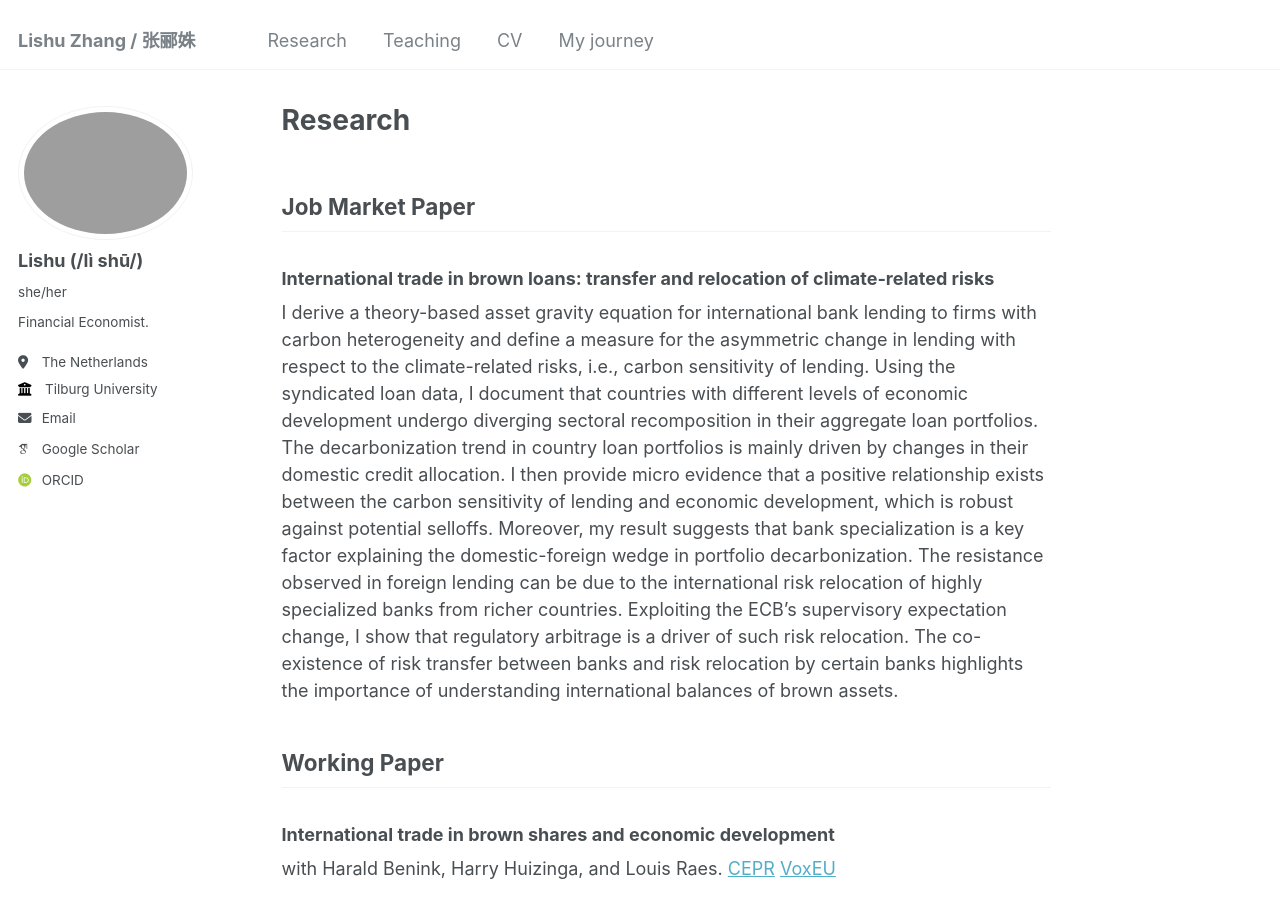
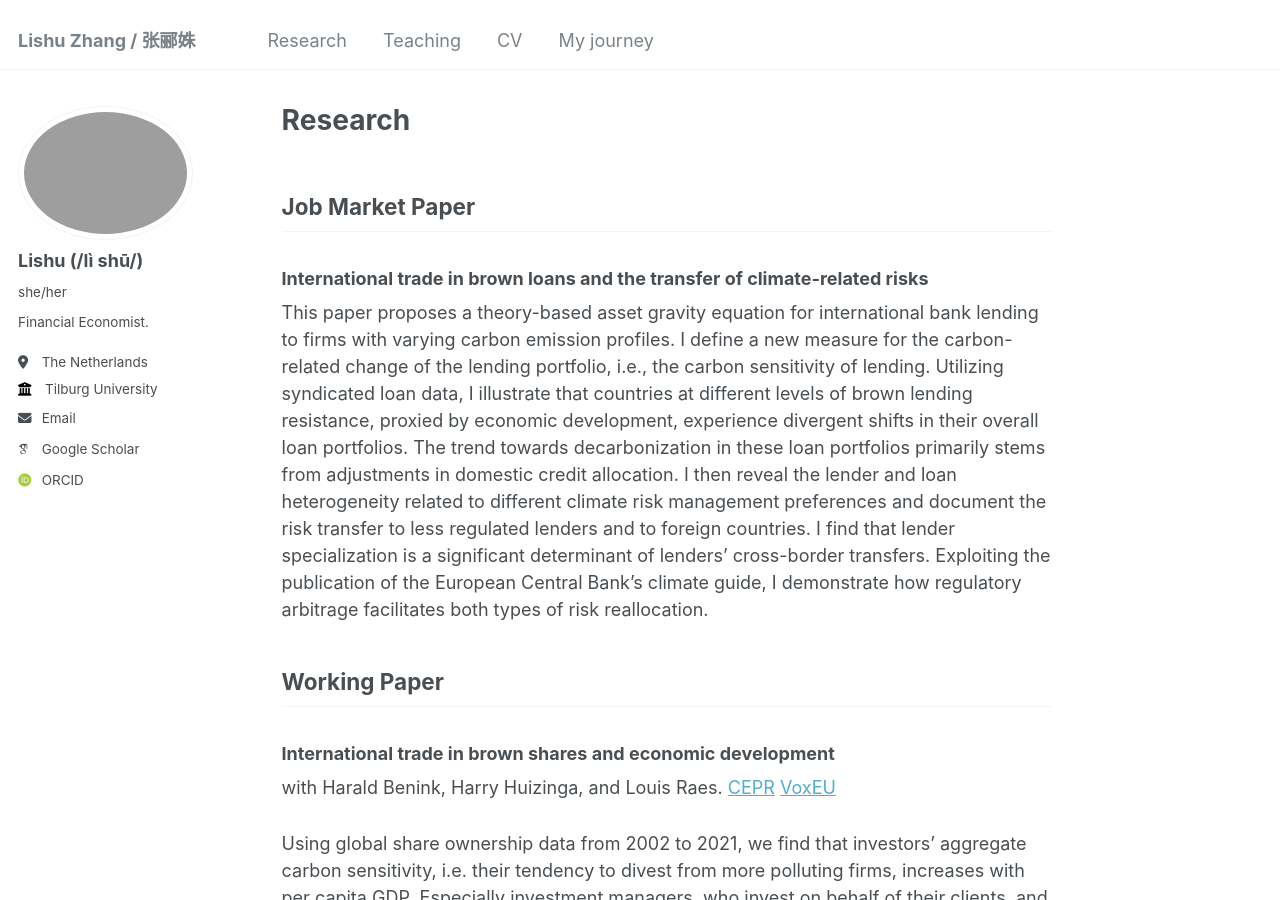
Before and after one commit to LishuZ/LishuZ.github.io, a Jekyll site: the page built from _pages/research.md, in a window 1280 px wide and 900 px high. Built offline with Jekyll 4.4.1, drawn with Linux system fonts in a browser that asks for light colours; some web fonts are replaced.

Commit message:
Update research.md

```diff
--- a/_pages/research.md
+++ b/_pages/research.md
@@ -7,8 +7,8 @@ redirect_from:
   - /research.html
 ---
 ## Job Market Paper
-### International trade in brown loans: transfer and relocation of climate-related risks
-I derive a theory-based asset gravity equation for international bank lending to firms with carbon heterogeneity and define a measure for the asymmetric change in lending with respect to the climate-related risks, i.e., carbon sensitivity of lending. Using the syndicated loan data, I document that countries with different levels of economic development undergo diverging sectoral recomposition in their aggregate loan portfolios. The decarbonization trend in country loan portfolios is mainly driven by changes in their domestic credit allocation. I then provide micro evidence that a positive relationship exists between the carbon sensitivity of lending and economic development, which is robust against potential selloffs. Moreover, my result suggests that bank specialization is a key factor explaining the domestic-foreign wedge in portfolio decarbonization. The resistance observed in foreign lending can be due to the international risk relocation of highly specialized banks from richer countries. Exploiting the ECB's supervisory expectation change, I show that regulatory arbitrage is a driver of such risk relocation. The co-existence of risk transfer between banks and risk relocation by certain banks highlights the importance of understanding international balances of brown assets.
+### International trade in brown loans and the transfer of climate-related risks
+This paper proposes a theory-based asset gravity equation for international bank lending to firms with varying carbon emission profiles. I define a new measure for the carbon-related change of the lending portfolio, i.e., the carbon sensitivity of lending. Utilizing syndicated loan data, I illustrate that countries at different levels of brown lending resistance, proxied by economic development, experience divergent shifts in their overall loan portfolios. The trend towards decarbonization in these loan portfolios primarily stems from adjustments in domestic credit allocation. I then reveal the lender and loan heterogeneity related to different climate risk management preferences and document the risk transfer to less regulated lenders and to foreign countries. I find that lender specialization is a significant determinant of lenders' cross-border transfers. Exploiting the publication of the European Central Bank’s climate guide, I demonstrate how regulatory arbitrage facilitates both types of risk reallocation.
 <br/>
 
 
```
